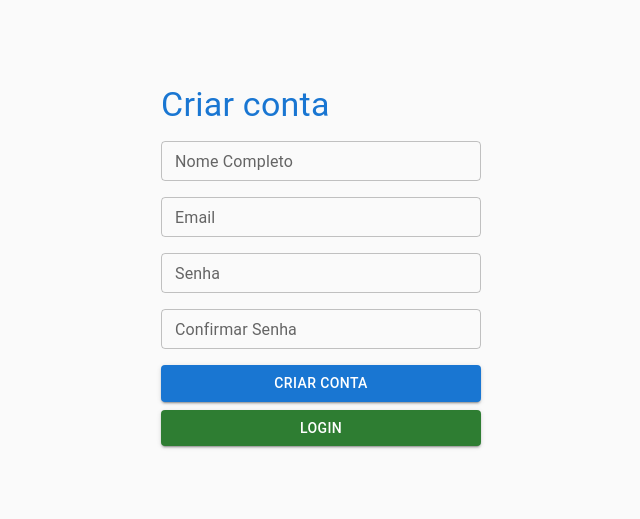
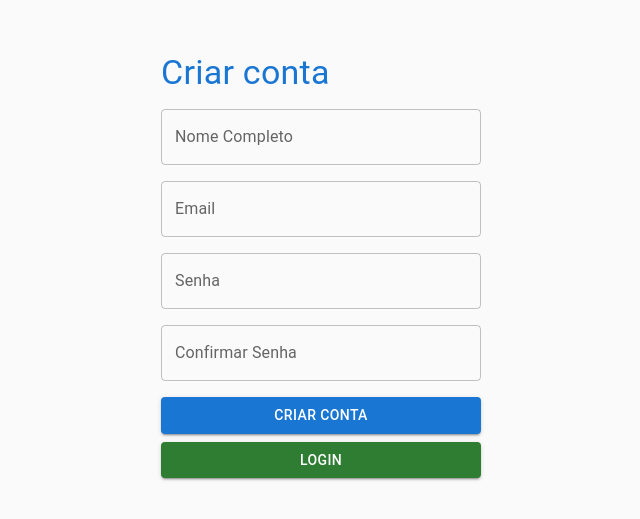
Before and after one commit to felipvut/chat-app, a Next.js app: page /register in a window 1280 px wide. Shown: the part 135-654 px from the top of the page, without its empty margins (319-959 px from the left). Built offline with nearby package versions, Linux system fonts and the light colour scheme; no server answers.

Commit message:
Adicionando proteção de rotas

```diff
--- /dev/null
+++ b/app/authListener.tsx
@@ -0,0 +1,22 @@
+'use client'
+
+import { useEffect } from 'react';
+import { useRouter } from 'next/navigation';
+
+export function AuthListener() {
+  const router = useRouter();
+
+  useEffect(() => {
+    const handleUnauthorized = () => {
+      router.push('/login');
+    };
+
+    window.addEventListener('unauthorized', handleUnauthorized);
+
+    return () => {
+      window.removeEventListener('unauthorized', handleUnauthorized);
+    };
+  }, [router]);
+
+  return null;
+}
--- a/app/home/page.tsx
+++ b/app/home/page.tsx
@@ -1,13 +1,25 @@
 'use client'
 
 import { Box, Typography } from "@mui/material";
+import { useQuery } from "@tanstack/react-query";
+import { UsersService } from "../services/users.queries";
 
 export default function Home() {
+  const usersService = new UsersService()
+
+  const { data, isPending, error } = useQuery({
+    queryKey: ['users'],
+    queryFn: () => usersService.list().then(r => r),
+  })
 
   return (
     <div className="flex min-h-screen items-center justify-center bg-zinc-50 font-sans">
       <Box className="w-80" sx={{ display: 'flex', flexDirection: 'column', gap: 2 }}>
         <Typography variant="h4" color="primary">Home</Typography>
+        {
+          // eslint-disable-next-line @typescript-eslint/no-explicit-any
+          data?.data?.data?.map((x: any) => <Typography color="textSecondary" key={x.uuid}>{x.email}</Typography>)
+        }
       </Box>
     </div>
   );
--- a/app/layout.tsx
+++ b/app/layout.tsx
@@ -3,6 +3,7 @@
 import type { Metadata } from "next";
 import "./globals.css";
 import ReactQueryProvider from "./QueryClientProvider";
+import { AuthListener } from "./authListener";
 
 export const metadata: Metadata = {
   title: "Create Next App",
@@ -17,6 +18,7 @@ export default function RootLayout({
   return (
     <html lang="pt-br">
       <body>
+        <AuthListener />
         <ReactQueryProvider>
           {children}
         </ReactQueryProvider>
--- a/app/lib/axios/auth.interceptor.ts
+++ b/app/lib/axios/auth.interceptor.ts
@@ -12,12 +12,23 @@ axiosInstance.interceptors.request.use(
   (request) => {
 
     const token = localStorage.getItem('@chat-app/token');
-    if(token) {
-        request.headers.Authorization = token;
+    if (token) {
+      request.headers.Authorization = token;
     }
 
     return request;
   },
 );
 
+axiosInstance.interceptors.response.use(
+  (response) => response,
+  (error) => {
+    if (error.response?.status === 401) {
+      localStorage.removeItem('@chat-app/token');
+      window.dispatchEvent(new Event('unauthorized'));
+    }
+
+    return Promise.reject(error);
+  }
+);
 export default axiosInstance;
--- a/app/login/page.tsx
+++ b/app/login/page.tsx
@@ -1,11 +1,11 @@
 'use client'
 
 import { Box, Button, TextField, Typography, Alert } from "@mui/material";
-import { useLogin } from "../features/auth/hooks/auth.hook";
+import { useLogin } from "../queries/auth/hooks/auth.hook";
 import { useForm } from "react-hook-form";
 import { zodResolver } from "@hookform/resolvers/zod";
 import { useRouter } from "next/navigation";
-import { LoginFormData, loginSchema } from "../features/auth/schemas/login.schema";
+import { LoginFormData, loginSchema } from "../queries/auth/schemas/login.schema";
 
 export default function Home() {
   const router = useRouter();
--- a/app/features/auth/hooks/auth.hook.ts
+++ b/app/queries/auth/hooks/auth.hook.ts
@@ -1,4 +1,6 @@
 /* eslint-disable @typescript-eslint/no-explicit-any */
+'use client';
+
 import { useMutation } from '@tanstack/react-query';
 import { AuthService } from '../../../services/auth.queries';
 import { useRouter } from 'next/navigation';
@@ -22,12 +24,14 @@ export const useLogin = () => {
 };
 
 export const useRegister = () => {
+    const router = useRouter();
     return useMutation({
         mutationFn: (data: any) => authService.register(data),
         onSuccess: (response: any) => {
+            router.push('/login');
         },
         onError: (error) => {
-            console.error('Erro no login', error);
+            console.error('Erro ao criar conta', error);
         }
     });
 };
--- /dev/null
+++ b/app/queries/auth/schemas/register.schema.ts
@@ -0,0 +1,10 @@
+import { z } from 'zod';
+
+export const registerSchema = z.object({
+  name: z.string().min(1, 'Nome é obrigatório'),
+  email: z.string().email('Email inválido'),
+  password: z.string().min(6, 'Mínimo 6 caracteres'),
+  confirm_password: z.string().min(6, 'Mínimo 6 caracteres'),
+});
+
+export type RegisterFormData = z.infer<typeof registerSchema>;
--- a/app/register/page.tsx
+++ b/app/register/page.tsx
@@ -1,24 +1,93 @@
 'use client'
 
-import { Box, Button, TextField, Typography } from "@mui/material";
+import { Box, Button, Snackbar, SnackbarContent, TextField, Typography } from "@mui/material";
 import { useRouter } from "next/navigation";
+import { useRegister } from "../queries/auth/hooks/auth.hook";
+import { RegisterFormData, registerSchema } from "../queries/auth/schemas/register.schema";
+import { useForm } from "react-hook-form";
+import { zodResolver } from "@hookform/resolvers/zod";
+import { useState } from "react";
 
 export default function Home() {
   const router = useRouter();
 
+  const { mutate, isPending } = useRegister();
+  const [open, setOpen] = useState(false);
+  const [message, setMessage] = useState('');
+  const handleClose = () => {
+    setOpen(false);
+  };
+  const {
+    register,
+    handleSubmit,
+    formState: { errors }
+  } = useForm<RegisterFormData>({
+    resolver: zodResolver(registerSchema)
+  });
+
+  const onSubmit = (data: RegisterFormData) => {
+    if (data.password != data.confirm_password) {
+      setMessage('As senhas não coincidem');
+      setOpen(true)
+      return
+    }
+    mutate(data);
+  };
+
   return (
     <div className="flex min-h-screen items-center justify-center bg-zinc-50 font-sans">
-      <Box className="w-80" sx={{ display: 'flex', flexDirection: 'column', gap: 2 }}>
+      <Box className="w-80"
+        component="form"
+        onSubmit={handleSubmit(onSubmit)}
+        sx={{ display: 'flex', flexDirection: 'column', gap: 2 }}>
         <Typography variant="h4" color="primary">Criar conta</Typography>
-        <TextField label="Nome Completo" size="small" />
-        <TextField label="Email" size="small" />
-        <TextField label="Senha" size="small" type="password" />
-        <TextField label="Confirmar Senha" size="small" type="password" />
+        <TextField
+          label="Nome Completo"
+          {...register('name')}
+          error={!!errors.name}
+          helperText={errors.name?.message}
+        />
+        <TextField
+          label="Email"
+          {...register('email')}
+          error={!!errors.email}
+          helperText={errors.email?.message}
+        />
+        <TextField
+          label="Senha"
+          type="password"
+          {...register('password')}
+          error={!!errors.password}
+          helperText={errors.password?.message}
+        />
+        <TextField
+          label="Confirmar Senha"
+          type="password"
+          {...register('confirm_password')}
+          error={!!errors.confirm_password}
+          helperText={errors.confirm_password?.message}
+        />
         <Box sx={{ display: 'flex', flexDirection: 'column', gap: 1 }}>
-          <Button variant="contained" color="primary" fullWidth>Criar Conta</Button>
-          <Button variant="contained" color="success" fullWidth onClick={() => { router.push('/') }}>Login</Button>
+          <Button variant="contained"
+            type="submit"
+            color="primary"
+            disabled={isPending}
+            fullWidth>Criar Conta</Button>
+          <Button variant="contained" color="success" fullWidth onClick={() => { router.push('/login') }}>Login</Button>
         </Box>
       </Box>
+      <Snackbar
+        anchorOrigin={{ horizontal: 'right', vertical: 'top' }}
+        open={open}
+        onClose={handleClose}
+      >
+        <SnackbarContent style={{
+          backgroundColor: 'rgb(184, 62, 60)',
+        }}
+          message={message}
+        >
+        </SnackbarContent>
+      </Snackbar>
     </div>
   );
 }
--- a/app/services/auth.queries.ts
+++ b/app/services/auth.queries.ts
@@ -1,15 +1,13 @@
-/* eslint-disable @typescript-eslint/no-explicit-any */
-
 import axiosInstance from "../lib/axios/auth.interceptor";
-
+import { Login, Register } from "./types/auth";
 
 export class AuthService {
-    async login(data: any) {
+    async login(data: Login) {
         const response = await axiosInstance.post('/login', data);
         return response.data;
     }
 
-    async register(data: any) {
+    async register(data: Register) {
         const response = await axiosInstance.post('/register', data);
         return response.data;
     }
--- /dev/null
+++ b/app/services/types/auth.ts
@@ -0,0 +1,11 @@
+export interface Login {
+    email: string;
+    password: string;
+}
+
+export interface Register {
+    name: string;
+    email: string;
+    password: string;
+    confirm_password?: string;
+}
--- /dev/null
+++ b/app/services/users.queries.ts
@@ -0,0 +1,8 @@
+import axiosInstance from "../lib/axios/auth.interceptor";
+
+export class UsersService {
+    async list() {
+        const response = await axiosInstance.get('/users');
+        return response.data;
+    }
+}
```
Also changed, not shown: app/queries/auth/schemas/login.schema.ts (renamed from app/features/auth/schemas/login.schema.ts).
